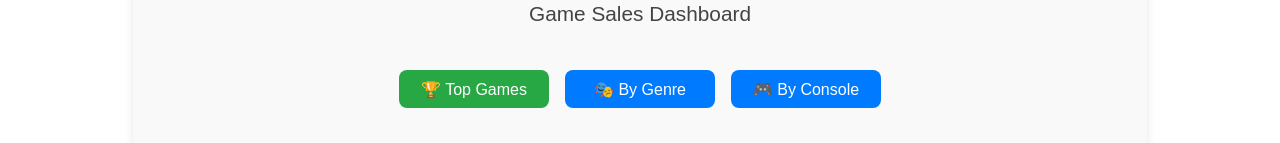
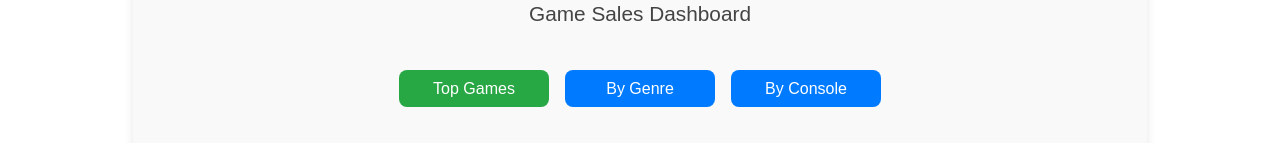
Before and after one commit to alexmck04/AgileProject, a React (Vite) app in the folder web-dev/my-react-app/: page /charts in a window 1280 px wide. Shown: the part 308-451 px from the top of the page. Built offline with nearby package versions, Linux system fonts and the light colour scheme.

Commit message:
edited buttons
button text was edited

```diff
--- a/web-dev/my-react-app/src/ChartsPage.jsx
+++ b/web-dev/my-react-app/src/ChartsPage.jsx
@@ -105,19 +105,19 @@ function ChartsPage() {
             className={view === "top" ? "active" : ""}
             onClick={() => setView("top")}
           >
-            🏆 Top Games
+            Top Games
           </button>
           <button
             className={view === "genre" ? "active" : ""}
             onClick={() => setView("genre")}
           >
-            🎭 By Genre
+            By Genre
           </button>
           <button
             className={view === "console" ? "active" : ""}
             onClick={() => setView("console")}
           >
-            🎮 By Console
+            By Console
           </button>
         </div>
 
```
